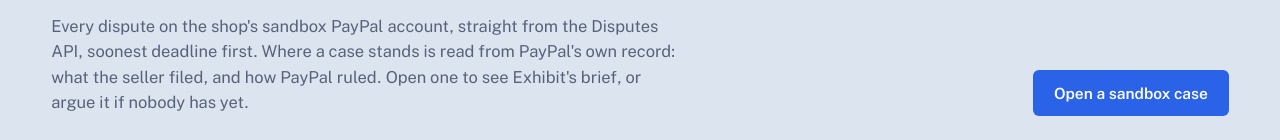
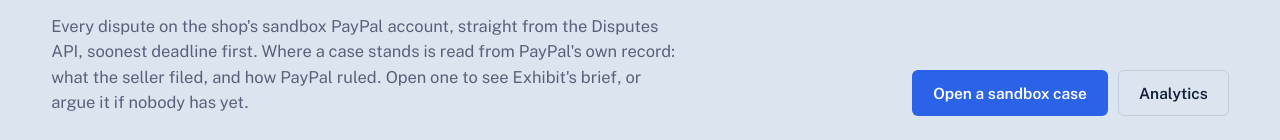
Before and after one commit to RohanGlitched/exhibit, a Next.js app: page /desk in a window 1280 px wide. Shown: the part 186-326 px from the top of the page. Built offline with nearby package versions, Linux system fonts and the light colour scheme; no server answers; what ag-grid-community would draw is missing.

Commit message:
Link to analytics from the desk

```diff
--- a/app/desk/page.tsx
+++ b/app/desk/page.tsx
@@ -31,6 +31,9 @@
           <Link className="btn btnPrimary" href="/new">
             Open a sandbox case
           </Link>
+          <Link className="btn btnQuiet" href="/desk/analytics">
+            Analytics
+          </Link>
         </div>
       </header>
       <dl className={styles.strip}>
```
